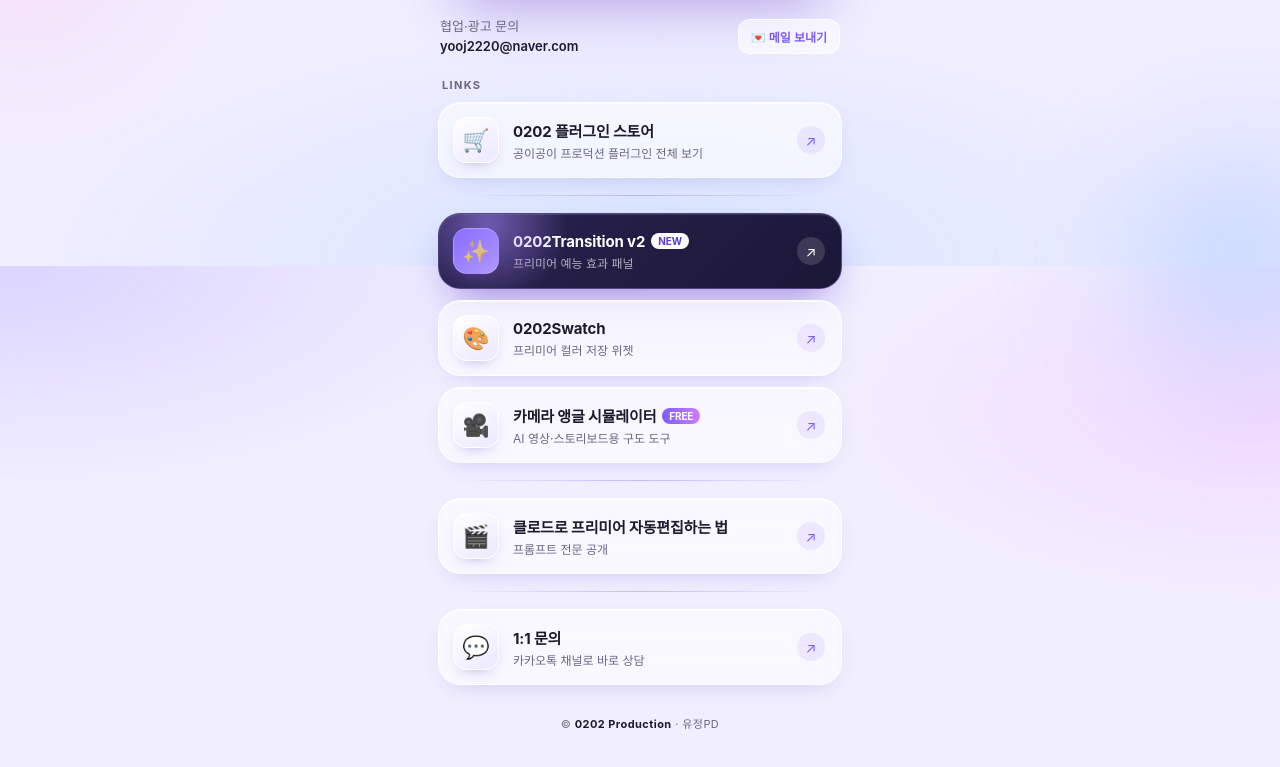
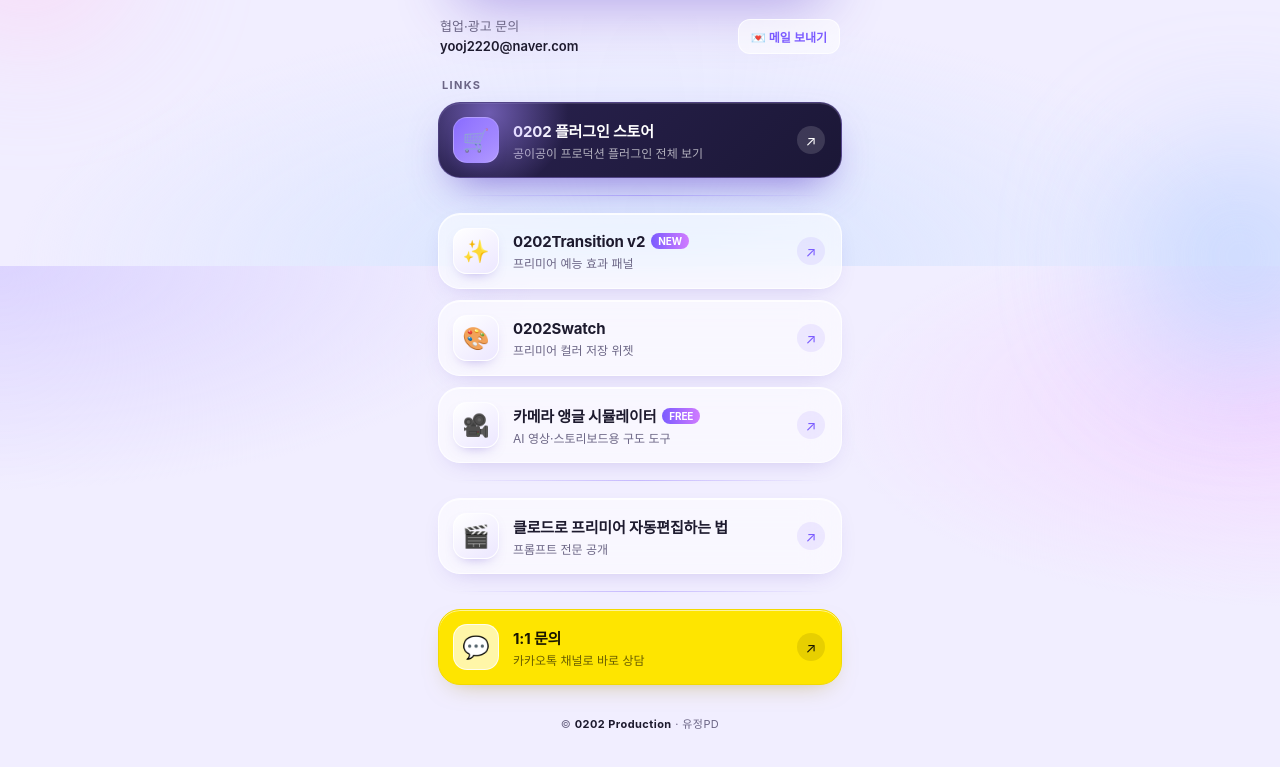
Before and after one commit to onleeyoo/contact, a plain HTML site: page index.html in a window 1280 px wide. Shown: the part 534-1301 px from the top of the page. Drawn offline with Linux system fonts and the light colour scheme; a web font is replaced by a local one.

Commit message:
하이라이트를 스토어로 이동, 1:1 문의 카카오 노란색
Co-Authored-By: Claude Opus 5.5 <noreply@anthropic.com>
Claude-Session: https://claude.ai/code/session_01EN3DvooTCX3jJheV6Sh815

```diff
--- a/index.html
+++ b/index.html
@@ -139,6 +139,10 @@
   .toast{position:fixed;left:50%;bottom:calc(28px + env(safe-area-inset-bottom));transform:translate(-50%,20px);opacity:0;pointer-events:none;
     padding:12px 18px;border-radius:14px;background:#1d1a2e;color:#fff;font-size:13px;font-weight:600;box-shadow:0 12px 30px -10px rgba(30,20,70,.5);transition:all .25s ease;z-index:10}
   .toast.show{opacity:1;transform:translate(-50%,0)}
+  .card.kakao{background:#fee500;border-color:#f2d900;color:#191600;box-shadow:0 10px 26px -14px rgba(160,130,0,.55), inset 0 1px 0 rgba(255,255,255,.6)}
+  .card.kakao .icon{background:#fff6a8;border-color:rgba(255,255,255,.8);box-shadow:none}
+  .card.kakao .txt small{color:rgba(25,22,0,.65)}
+  .card.kakao .arrow{background:rgba(25,22,0,.1);color:#191600}
 </style>
 </head>
 <body>
@@ -164,13 +168,13 @@
 
     <div class="section reveal" style="animation-delay:.12s">Links</div>
     <main class="links">
-      <a class="card reveal" style="animation-delay:0.16s" href="https://www.0202production.com/store" target="_blank" rel="noopener">
+      <a class="card feature reveal" style="animation-delay:0.16s" href="https://www.0202production.com/store" target="_blank" rel="noopener">
         <span class="icon">🛒</span>
         <span class="txt"><strong>0202 플러그인 스토어</strong><small>공이공이 프로덕션 플러그인 전체 보기</small></span>
         <span class="arrow">↗</span>
       </a>
       <hr class="divider" aria-hidden="true">
-      <a class="card feature reveal" style="animation-delay:0.21s" href="https://www.0202production.com/shop_view/?idx=8" target="_blank" rel="noopener">
+      <a class="card reveal" style="animation-delay:0.21s" href="https://www.0202production.com/shop_view/?idx=8" target="_blank" rel="noopener">
         <span class="icon">✨</span>
         <span class="txt"><strong>0202Transition v2<span class="badge">NEW</span></strong><small>프리미어 예능 효과 패널</small></span>
         <span class="arrow">↗</span>
@@ -192,7 +196,7 @@
         <span class="arrow">↗</span>
       </a>
       <hr class="divider" aria-hidden="true">
-      <a class="card reveal" style="animation-delay:0.41s" href="https://pf.kakao.com/_cLTxnX/chat" target="_blank" rel="noopener">
+      <a class="card kakao reveal" style="animation-delay:0.41s" href="https://pf.kakao.com/_cLTxnX/chat" target="_blank" rel="noopener">
         <span class="icon">💬</span>
         <span class="txt"><strong>1:1 문의</strong><small>카카오톡 채널로 바로 상담</small></span>
         <span class="arrow">↗</span>
```
